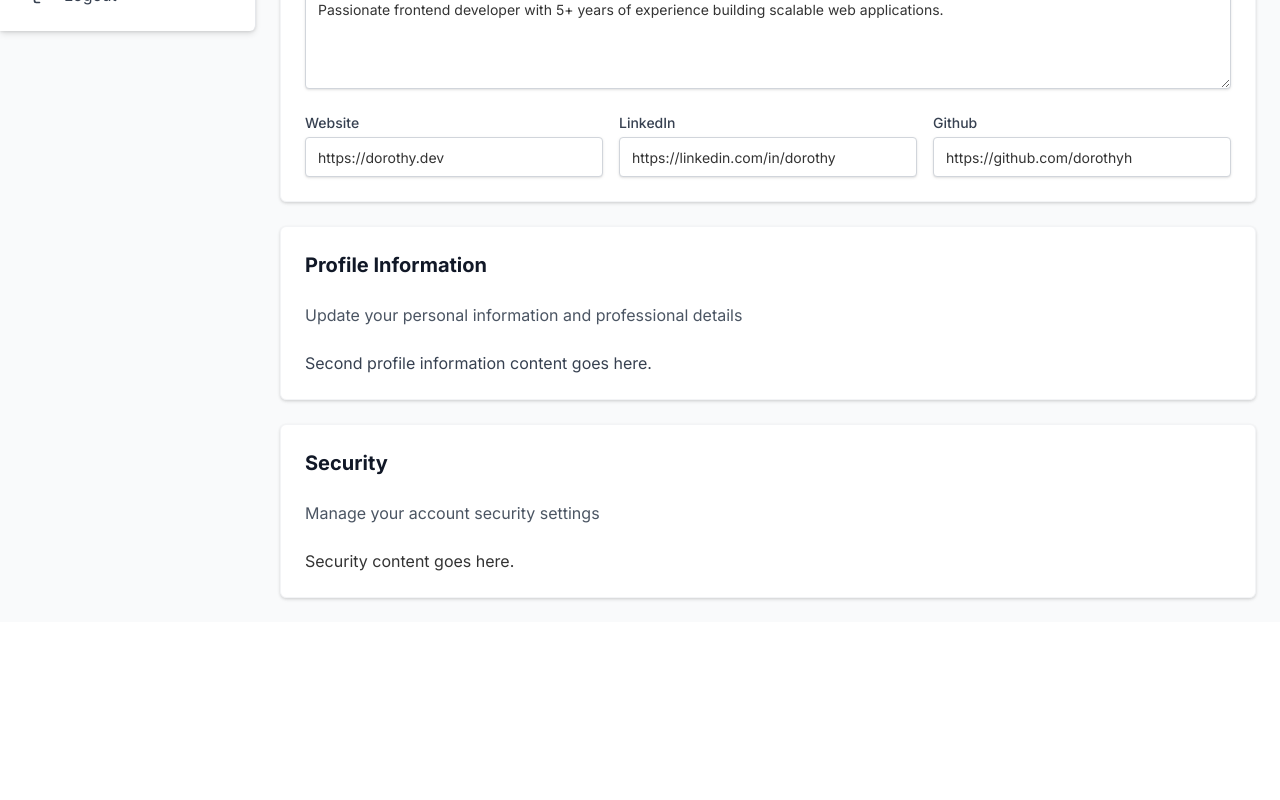
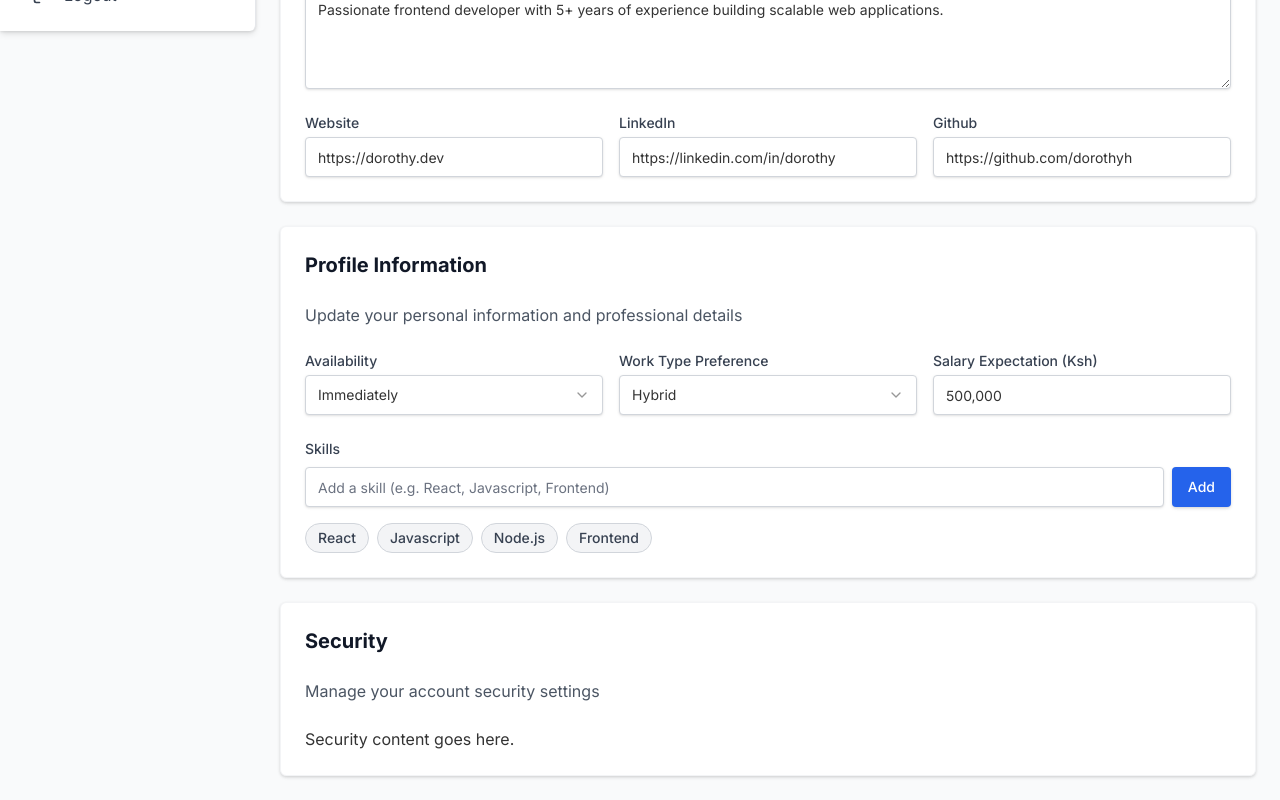
Before and after one commit to awuorochelle75/SmartRecruiter, a React (Vite) app in the folder client/: page /mySettings in a window 1280 px wide. Shown: the part 769-1569 px from the top of the page. Before the commit the page ends 1391 px from the top, so only its background shows below. Built offline with nearby package versions, Linux system fonts and the light colour scheme.

Commit message:
populate the second "Profile Information" section with the Availability, Work Type Preference, Salary Expectation, and Skills input with badges, matching the design.

```diff
--- a/client/src/pages/Interviewee/IntervieweeSettings.jsx
+++ b/client/src/pages/Interviewee/IntervieweeSettings.jsx
@@ -242,12 +242,88 @@ const IntervieweeSettings = () => {
               </div>
             </div>
 
-            {/* Profile Information Section (Availability, Work Type, Salary, Skills) */}
+            {/* Profile Information Section (Availability, Work Type, Salary, Skills) - NOW POPULATED */}
             <div className="bg-white dark:bg-gray-800 shadow-md rounded-lg p-6 space-y-6 border border-gray-100 dark:border-gray-700">
               <h3 className="text-xl font-bold text-gray-900 dark:text-white">Profile Information</h3>
               <p className="text-gray-600 dark:text-gray-400">Update your personal information and professional details</p>
-              {/* Placeholder for Profile Info (second section) content */}
-              <p className="text-gray-700 dark:text-gray-300">Second profile information content goes here.</p>
+
+              {/* Availability, Work Type, Salary */}
+              <div className="grid grid-cols-1 md:grid-cols-3 gap-4">
+                {/* Availability */}
+                <div>
+                  <label htmlFor="settings-availability" className="block text-sm font-medium text-gray-700 dark:text-gray-300">
+                    Availability
+                  </label>
+                  <Select defaultValue={profileInfoData.availability}>
+                    <SelectTrigger id="settings-availability" className="mt-1 w-full rounded-md border-gray-300 shadow-sm focus:border-blue-500 focus:ring-blue-500 dark:bg-gray-700 dark:border-gray-600 dark:text-white">
+                      <SelectValue placeholder="Select availability" />
+                    </SelectTrigger>
+                    <SelectContent className="dark:bg-gray-700 dark:text-white dark:border-gray-600">
+                      <SelectItem value="Immediately">Immediately</SelectItem>
+                      <SelectItem value="1-2 weeks">1-2 weeks</SelectItem>
+                      <SelectItem value="1 month">1 month</SelectItem>
+                      <SelectItem value="3 months+">3 months+</SelectItem>
+                    </SelectContent>
+                  </Select>
+                </div>
+                {/* Work Type Preference */}
+                <div>
+                  <label htmlFor="settings-workType" className="block text-sm font-medium text-gray-700 dark:text-gray-300">
+                    Work Type Preference
+                  </label>
+                  <Select defaultValue={profileInfoData.workTypePreference}>
+                    <SelectTrigger id="settings-workType" className="mt-1 w-full rounded-md border-gray-300 shadow-sm focus:border-blue-500 focus:ring-blue-500 dark:bg-gray-700 dark:border-gray-600 dark:text-white">
+                      <SelectValue placeholder="Select work type" />
+                    </SelectTrigger>
+                    <SelectContent className="dark:bg-gray-700 dark:text-white dark:border-gray-600">
+                      <SelectItem value="Hybrid">Hybrid</SelectItem>
+                      <SelectItem value="Remote">Remote</SelectItem>
+                      <SelectItem value="On-site">On-site</SelectItem>
+                    </SelectContent>
+                  </Select>
+                </div>
+                {/* Salary Expectation */}
+                <div>
+                  <label htmlFor="settings-salary" className="block text-sm font-medium text-gray-700 dark:text-gray-300">
+                    Salary Expectation (Ksh)
+                  </label>
+                  <Input
+                    id="settings-salary"
+                    type="text"
+                    defaultValue={profileInfoData.salaryExpectation}
+                    className="mt-1 block w-full rounded-md border-gray-300 shadow-sm focus:border-blue-500 focus:ring-blue-500 dark:bg-gray-700 dark:border-gray-600 dark:text-white"
+                  />
+                </div>
+              </div>
+
+              {/* Skills Input and Badges */}
+              <div className="space-y-2">
+                <label htmlFor="settings-skills" className="block text-sm font-medium text-gray-700 dark:text-gray-300">
+                  Skills
+                </label>
+                <div className="flex items-center space-x-2">
+                  <Input
+                    id="settings-skills"
+                    type="text"
+                    placeholder="Add a skill (e.g. React, Javascript, Frontend)"
+                    className="flex-1 rounded-md border-gray-300 shadow-sm focus:border-blue-500 focus:ring-blue-500 dark:bg-gray-700 dark:border-gray-600 dark:text-white"
+                  />
+                  <Button variant="default" className="bg-blue-600 hover:bg-blue-700 text-white rounded-md px-4 py-2 shadow-md">
+                    Add
+                  </Button>
+                </div>
+                <div className="flex flex-wrap gap-2 pt-2">
+                  {profileInfoData.skills.map((skill, index) => (
+                    <Badge
+                      key={index}
+                      variant="outline"
+                      className="px-3 py-1 text-sm font-medium rounded-full border-gray-300 text-gray-700 bg-gray-100 dark:border-gray-600 dark:text-gray-300 dark:bg-gray-700"
+                    >
+                      {skill}
+                    </Badge>
+                  ))}
+                </div>
+              </div>
             </div>
 
             {/* Security Section */}
```
